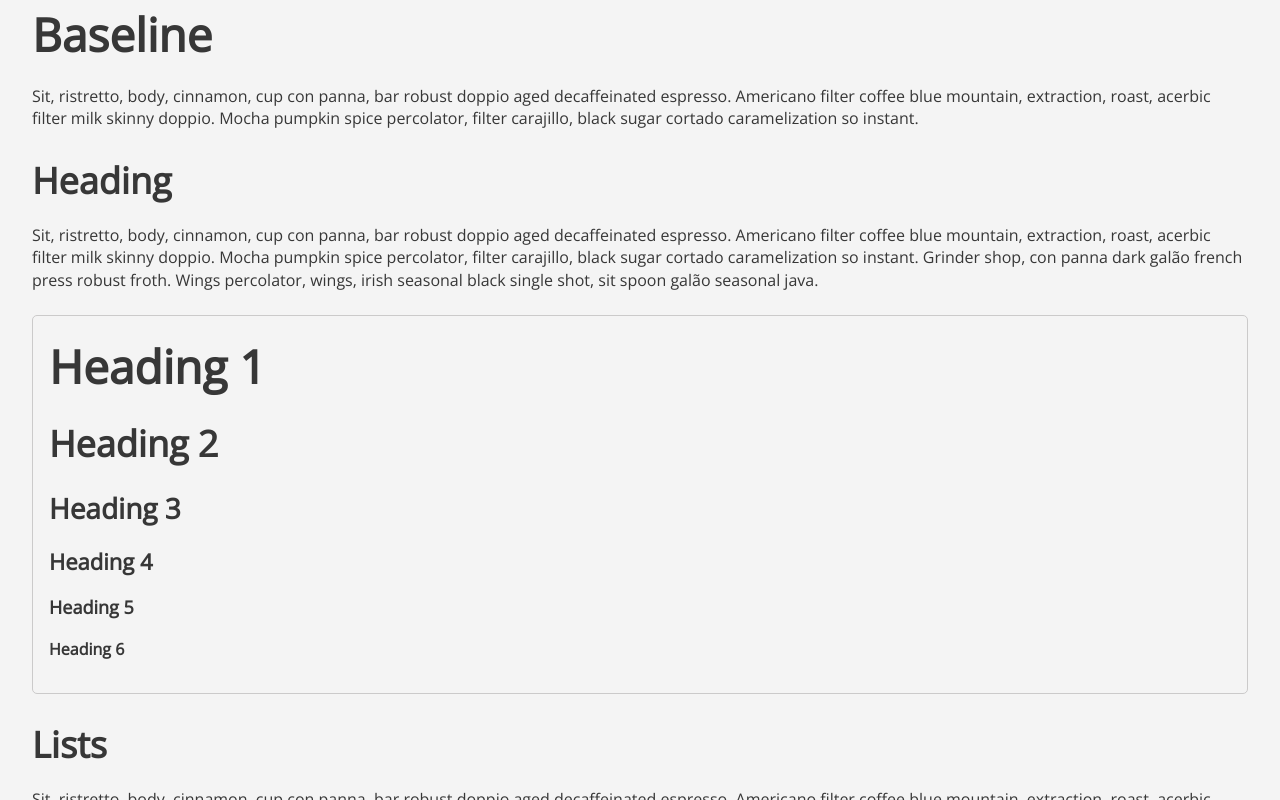
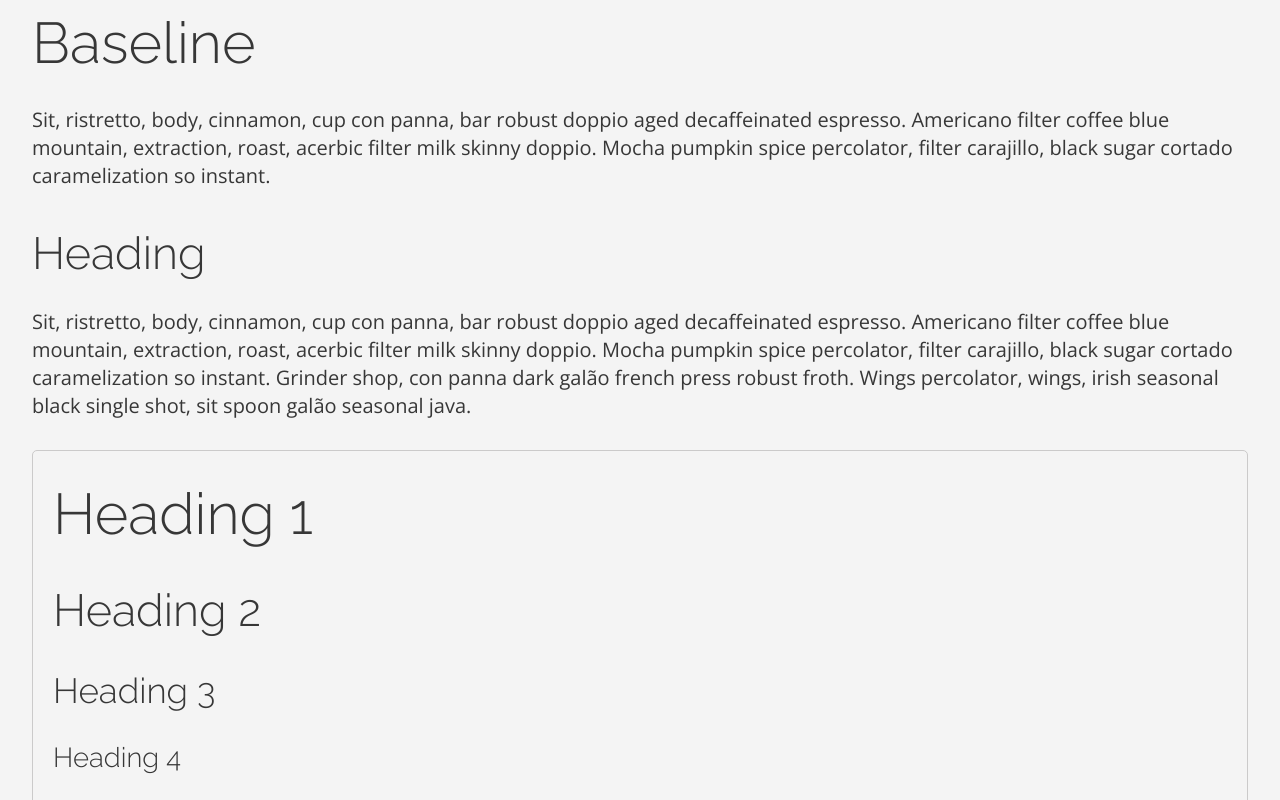
Before and after one commit to dreamistlabs/andromeda, a React (Create React App) app: page / in a window 1280 px wide. Shown: the top 800 px of the page. Built offline with nearby package versions, Linux system fonts and the light colour scheme.

Commit message:
Add media-queries; change font selection

```diff
--- a/public/assets/stylesheets/andromeda.css
+++ b/public/assets/stylesheets/andromeda.css
@@ -1,6 +1,8 @@
 /**********************************
   VARIABLES
  **********************************/
+/* Grid System */
+/* Media Queries */
 /*! normalize.css v7.0.0 | MIT License | github.com/necolas/normalize.css */
 /* Document
    ========================================================================== */
@@ -403,7 +405,7 @@ html {
   font-size: 16px; }
 
 body {
-  font-family: "Open Sans", sans-serif;
+  font-family: "Open Sans", Arial, sans-serif;
   font-size: 1rem;
   font-weight: 400;
   line-height: 1.5; }
@@ -414,7 +416,8 @@ body {
 h1, h2, h3, h4, h5, h6 {
   margin-top: 0;
   margin-bottom: 1rem;
-  font-weight: 600; }
+  font-family: "Raleway", sans-serif;
+  font-weight: 300; }
 
 h1 {
   font-size: 2.875rem; }
@@ -485,10 +488,10 @@ fieldset {
 pre {
   margin-top: 0;
   margin-bottom: 1rem;
-  font-family: "Anonymous Pro", monospace; }
+  font-family: monospace; }
 
 code {
-  font-family: "Anonymous Pro", monospace; }
+  font-family: monospace; }
 
 table {
   border-spacing: 0; }
@@ -590,3 +593,15 @@ hr {
 
 .m31.col-12 {
   width: 99.99996%; }
+
+@media screen and (min-width: 600px) {
+  html {
+    font-size: 18px; } }
+
+@media screen and (min-width: 1200px) {
+  html {
+    font-size: 20px; } }
+
+@media screen and (min-width: 1800px) {
+  html {
+    font-size: 22px; } }
--- a/public/index.html
+++ b/public/index.html
@@ -7,7 +7,7 @@
 
     <title>React App</title>
 
-    <link href="https://fonts.googleapis.com/css?family=Anonymous+Pro|Archivo:400,600|Open+Sans" rel="stylesheet">
+    <link href="https://fonts.googleapis.com/css?family=Raleway:300|Open+Sans:400,600" rel="stylesheet">
     <link rel="stylesheet" href="%PUBLIC_URL%/assets/stylesheets/docs.css">
     <link rel="stylesheet" href="%PUBLIC_URL%/assets/stylesheets/andromeda.css">
     <link rel="shortcut icon" href="%PUBLIC_URL%/favicon.ico">
--- a/src/components/App.js
+++ b/src/components/App.js
@@ -10,6 +10,7 @@ class App extends Component {
     return (
       <div className="App">
         <BaselinePage />
+        <GridSystemPage />
 
         <footer className="docs footer">
           <div className="container-fluid">
--- a/src/scss/andromeda.scss
+++ b/src/scss/andromeda.scss
@@ -2,10 +2,11 @@
   VARIABLES
  **********************************/
 
-$archivo-font-family:     'Archivo', sans-serif;
-$open-sans-font-family:   'Open Sans', sans-serif;
-$monospace-font-family:   'Anonymous Pro', monospace;
+$raleway-font-family:     'Raleway', sans-serif;
+$open-sans-font-family:   'Open Sans', Arial, sans-serif;
+$monospace-font-family:   monospace;
 
+$light-weight:          300;
 $normal-weight:         400;
 $bold-weight:           600;
 
@@ -14,8 +15,15 @@ $base-font-size:        1rem;
 $base-font-weight:      $normal-weight;
 $base-line-height:      1.5;
 
+$heading-font-family:   $raleway-font-family;
+
 $small-font-size:       0.75rem;
 $big-font-size:         1.375rem;
+
+$mobile-font-size:      16px;
+$tablet-font-size:      18px;
+$desktop-font-size:     20px;
+$big-desktop-font-size: 22px;
 
 $white:                 #FAFAFA;
 
@@ -49,6 +57,7 @@ $margin-sm:       0.75rem;
 $margin-reg:      1rem;
 $margin-lg:       1.5rem;
 
+/* Grid System */
 $col-width:       8.33333%;
 $col-padding:     $padding-reg;
 $col-1:           $col-width;
@@ -63,6 +72,29 @@ $col-9:           $col-width * 9;
 $col-10:          $col-width * 10;
 $col-11:          $col-width * 11;
 $col-12:          $col-width * 12;
+
+/* Media Queries */
+$mobile: 600px;
+$tablet: 900px;
+$desktop: 1200px;
+$hd-desktop: 1800px;
+
+
+@mixin for-mobile-only {
+  @media screen and (max-width: $mobile - 1) { @content; }
+}
+@mixin for-tablet-portrait-up {
+  @media screen and (min-width: $mobile) { @content; }
+}
+@mixin for-tablet-landscape-up {
+  @media screen and (min-width: $tablet) { @content; }
+}
+@mixin for-desktop-up {
+  @media screen and (min-width: $desktop) { @content; }
+}
+@mixin for-big-desktop-up {
+  @media screen and (min-width: $hd-desktop) { @content; }
+}
 
 @import 'vendors/_normalize';
 @import 'base/_baseline';
@@ -122,3 +154,23 @@ $col-12:          $col-width * 12;
 .m31.col-10 { width: $col-10; }
 .m31.col-11 { width: $col-11; }
 .m31.col-12 { width: $col-12; }
+
+
+@import 'partials/media-queries';
+
+@include for-tablet-portrait-up {
+  html {
+    font-size: $tablet-font-size;
+  }
+}
+
+@include for-desktop-up {
+  html {
+    font-size: $desktop-font-size;
+  }
+}
+@include for-big-desktop-up {
+  html {
+    font-size: $big-desktop-font-size;
+  }
+}
--- a/src/scss/base/_baseline.scss
+++ b/src/scss/base/_baseline.scss
@@ -8,7 +8,7 @@
 }
 
 html {
-  font-size: 16px;
+  font-size: $mobile-font-size;
 }
 
 body {
@@ -25,7 +25,8 @@ body {
 h1, h2, h3, h4, h5, h6 {
   margin-top:       0;
   margin-bottom:    $margin-reg;
-  font-weight:      $bold-weight;
+  font-family:      $heading-font-family;
+  font-weight:      $light-weight;
 }
 
 h1 {
```
Also changed, not shown: public/assets/stylesheets/vendors/media-queries.css (added), src/scss/partials/media-queries.scss (added).
